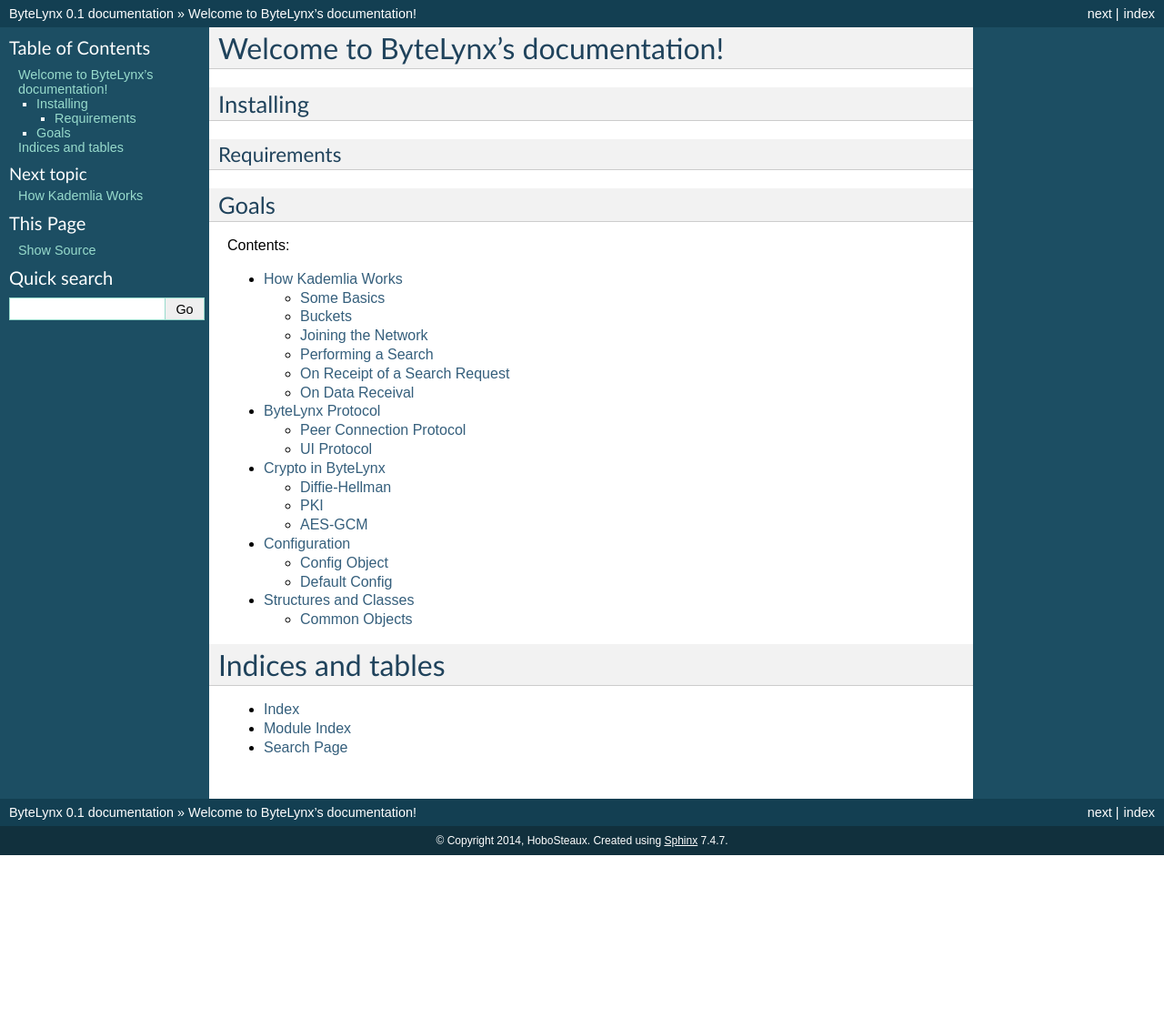
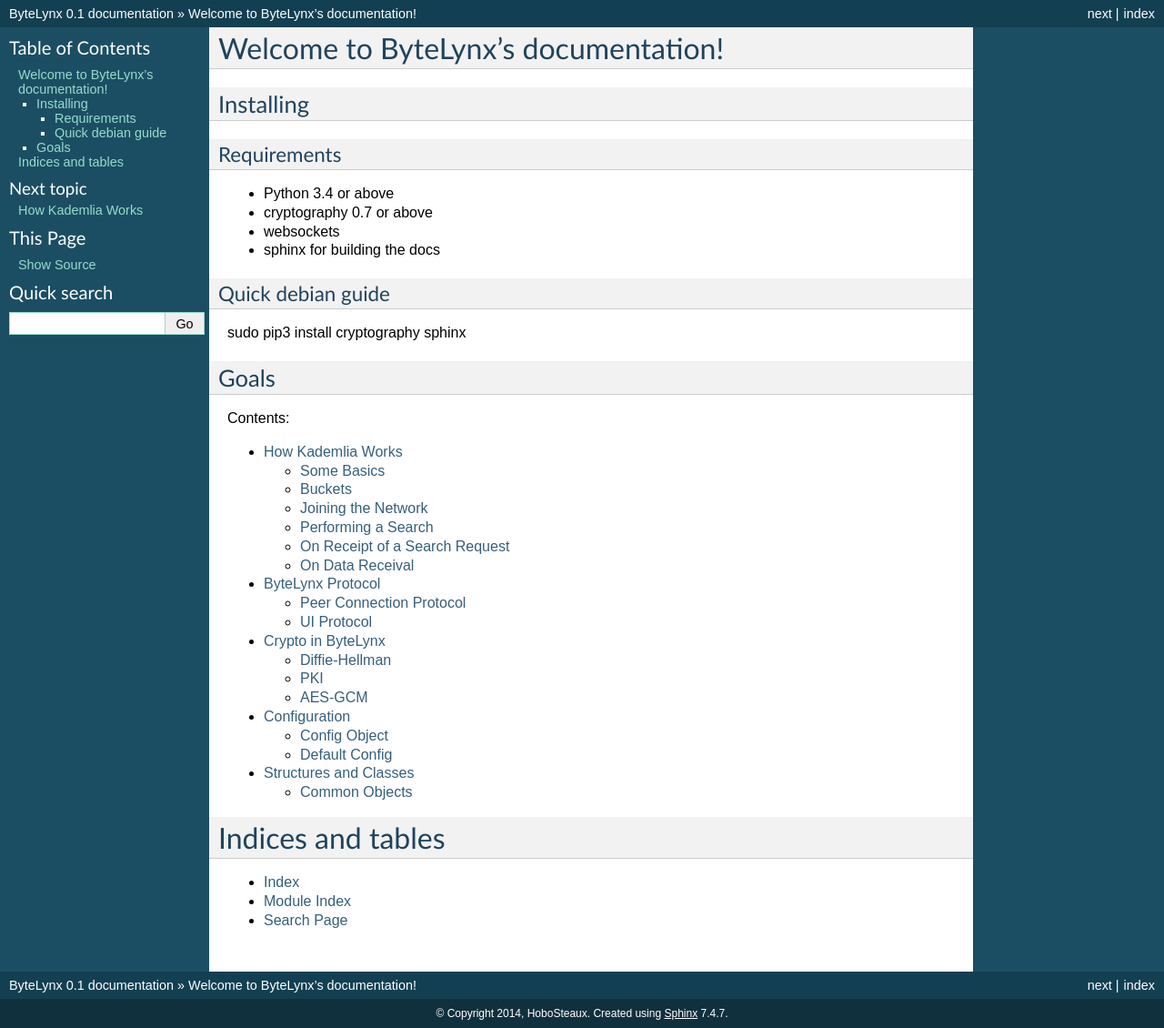
Before and after one commit to hobosteaux/bytelynx, a Sphinx documentation site: the page built from docs/index.rst, in a window 1280 px wide. Shown: the whole page at 91% size. Built offline with Sphinx 7.4.7, drawn with Linux system fonts in a browser that asks for light colours; formulas are drawn with MathJax 3; before the commit the page ends 940 px from its top, so only the background shows below that.

Commit message:
Readme / index docs update

```diff
--- a/docs/index.rst
+++ b/docs/index.rst
@@ -11,6 +11,14 @@
 
 Requirements
 ------------
+* Python 3.4 or above
+* cryptography 0.7 or above
+* websockets
+* sphinx for building the docs
+
+Quick debian guide
+------------------
+sudo pip3 install cryptography sphinx
 
 Goals
 +++++
```
Also changed, not shown: 1 other file.
